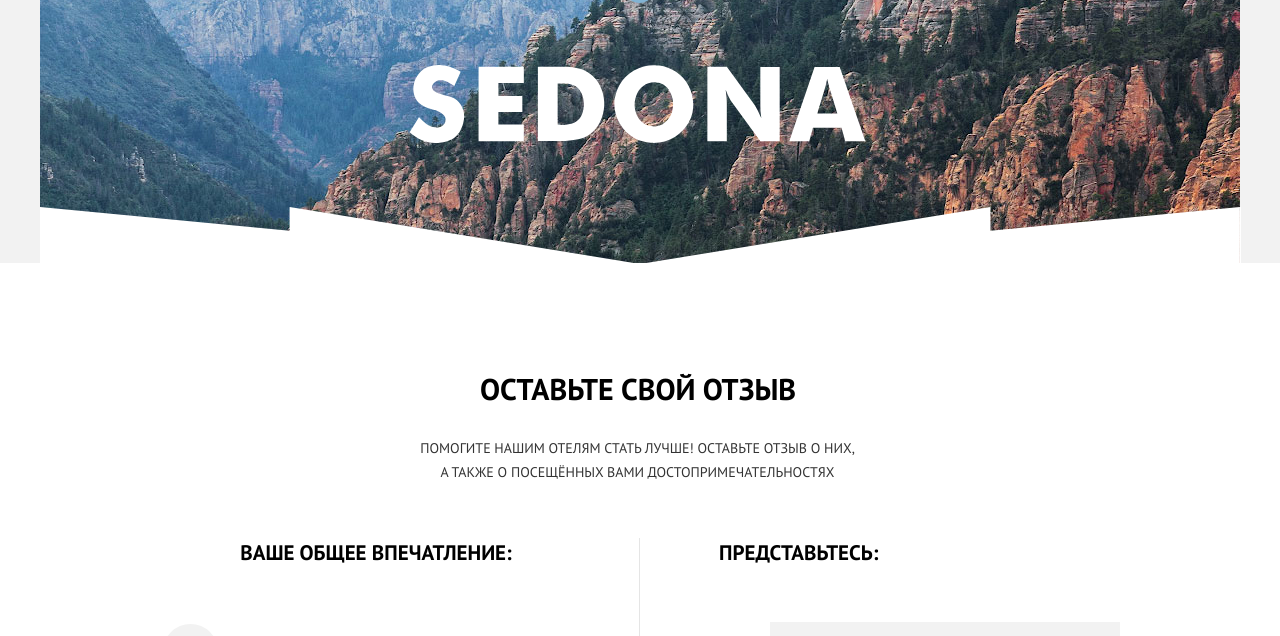
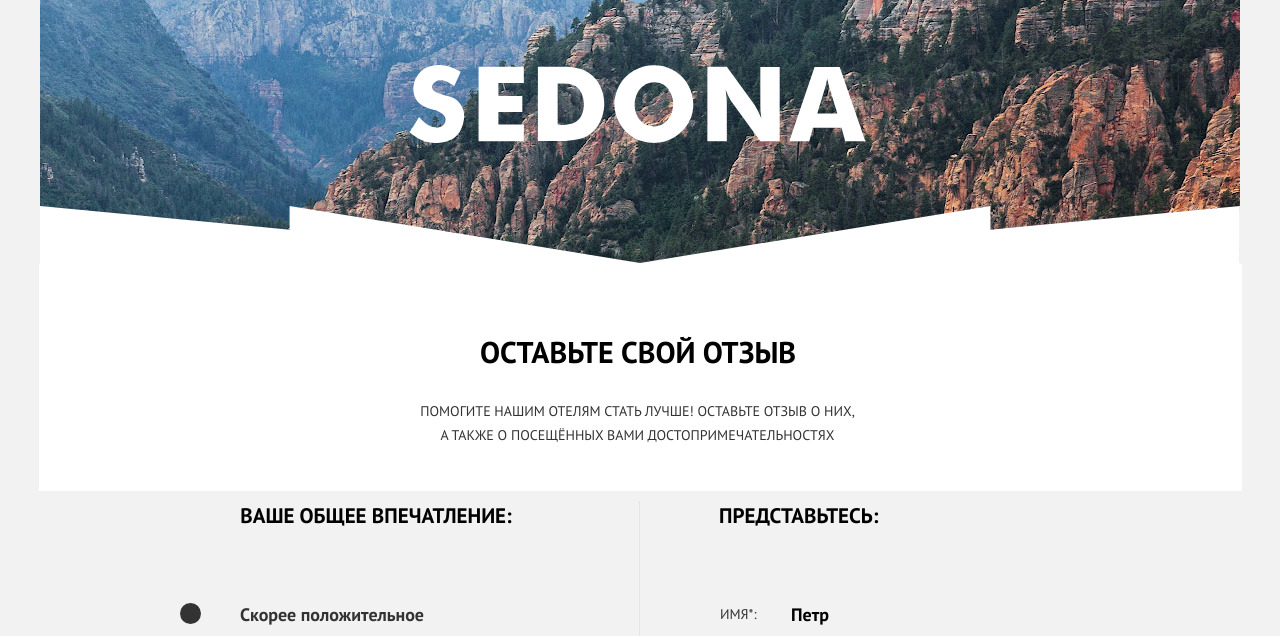
Before and after one commit to Downypaw/1331067-sedona-21, a website: page source/form.html in a window 1280 px wide. Shown: the part 93-729 px from the top of the page. Drawn offline with nearby package versions, Linux system fonts and the light colour scheme; files that its build step writes are made by us from their sources.

Commit message:
Подправлена главная страница

```diff
--- a/source/less/blocks/form-contacts.less
+++ b/source/less/blocks/form-contacts.less
@@ -1,5 +1,5 @@
 .form-contacts {
-  padding-top: 15px;
+  padding-top: 16px;
   padding-bottom: 12px;
 
   @media (min-width: @desktop-width) {
--- a/source/less/blocks/initials.less
+++ b/source/less/blocks/initials.less
@@ -1,6 +1,6 @@
 .initials {
   padding-top: 20px;
-  padding-bottom: 5px;
+  padding-bottom: 3px;
 
   @media (min-width: @tablet-width) {
     padding-top: 0;
@@ -10,14 +10,14 @@
 
 .initials__label {
   .label();
-  margin-right: 10px;
-  margin-top: 18px;
 }
 
 .initials__item {
   display: flex;
   flex-wrap: wrap;
   justify-content: space-between;
+  align-items: center;
+  margin-bottom: 20px;
 }
 
 .initials__item:nth-of-type(1) {
@@ -64,7 +64,6 @@
 
 .initials__input {
   .input();
-  margin-bottom: 20px;
   .title();
   text-transform: none;
   padding-top: 3px;
--- a/source/less/blocks/introduction.less
+++ b/source/less/blocks/introduction.less
@@ -1,6 +1,6 @@
 .introduction {
   border-color: @basic-color;
-  padding-top: 31px;
+  padding-top: 30px;
   padding-bottom: 55px;
   background-image:
     linear-gradient(-5deg, @highlight-color 12%, transparent 12.3%),
@@ -111,7 +111,7 @@
   }
 
   .introduction__wrapper {
-    margin-top: 61px;
+    margin-top: 23px;
   }
 
   .introduction__title {
@@ -120,6 +120,5 @@
 
   .introduction__text {
     margin-top: 32px;
-    margin-left: -6px;
   }
 }
--- a/source/less/blocks/page-header.less
+++ b/source/less/blocks/page-header.less
@@ -1,49 +1,41 @@
 .page-header {
   position: relative;
-  background: url("../img/intro-triangle.svg") center bottom no-repeat;
+
 
   &__container {
+    border-bottom: 1px solid @basic-color;
     min-height: 389px;
     width: 100%;
-    background: url("../img/text.svg") 50% 50% no-repeat, url("../img/back-desktop.jpg") 50% 50%  no-repeat;
-    background-size: auto, 901px 389px;
-  }
-
-  &__container::before {
-    content: "";
-    position: absolute;
-    display: block;
-    background: url("../img/intro-triangle.svg");
-    width: 1201px;
-    height: 57px;
-    bottom: -1px;
-    left: 50%;
-    margin-left: -600.5px;
+    background: url("../img/intro-triangle.svg") no-repeat center bottom, url("../img/text.svg") 50% 50% no-repeat, url("../img/back-desktop.jpg") 50% 50%  no-repeat, @highlight-color;
+    background-size: auto, auto, 901px 389px;
+    z-index: 9;
   }
 
   @media (min-width: @tablet-width) {
     &__container {
       min-height: 518px;
-      background-size: 461px 349.97px, 1200px 518px;
-      background-position: 50% 77px, 50% 50%;
+      background-size: auto, 461px 349.97px, 1200px 518px;
+      background-position: center bottom, 50% 77px, 50% 0;
     }
   }
 
   &__container--form {
     min-height: 158px;
-    background: url("../img/sedona.svg") 50% 52px no-repeat, url("../img/back-desktop.jpg") 50% -231px  no-repeat;
-    background-size: auto, 901px 389px;
+    background: url("../img/intro-triangle.svg") no-repeat center bottom, url("../img/sedona.svg") 50% 52px no-repeat, url("../img/back-desktop.jpg") 50% -231px  no-repeat, @highlight-color;
+    background-size: auto, auto, 901px 389px;
+
+
 
     @media (min-width: @tablet-width) {
       min-height: 288px;
-      background: url("../img/sedona.svg") 50% 95px no-repeat, url("../img/back-desktop.jpg") 50% -229px  no-repeat;
-      background-size: 456.9px 77.6px, 1200px 518px;
+      background: url("../img/intro-triangle.svg") no-repeat center bottom, url("../img/sedona.svg") 50% 95px no-repeat, url("../img/back-desktop.jpg") 50% -229px  no-repeat @highlight-color;
+      background-size: auto, 456.9px 77.6px, 1200px 518px;
     }
 
     @media (min-width: @desktop-width) {
       min-height: 300px;
-      background: url("../img/sedona.svg") 369px 102px no-repeat, url("../img/back-desktop.jpg") 50% -217px  no-repeat;
-      background-size: 456.9px 77.6px, 1200px 518px;
+      background: url("../img/intro-triangle.svg") no-repeat center bottom, url("../img/sedona.svg") 369px 102px no-repeat, url("../img/back-desktop.jpg") 50% -217px  no-repeat @highlight-color;
+      background-size: auto, 456.9px 77.6px, 1200px 518px;
     }
   }
 }
@@ -54,3 +46,9 @@
     .container();
   }
 }
+
+@media (min-width: @desktop-width) {
+  // .page-header__wrapper {
+  //   box-shadow: 0 5px 15px fade(@modal-shadow-color, 20%);
+  // }
+}
--- a/source/less/blocks/page.less
+++ b/source/less/blocks/page.less
@@ -15,11 +15,13 @@
 
   @media (min-width: @desktop-width) {
     background-color: @input-color;
+    .page__body-wrapper {
+      .container();
+      box-shadow: 0 5px 15px fade(@modal-shadow-color, 20%);
+    }
   }
 }
 
 @media (min-width: @desktop-width) {
-  .page-main {
-    background-color: @basic-color;
-  }
+
 }
--- a/source/less/blocks/reason-header.less
+++ b/source/less/blocks/reason-header.less
@@ -174,7 +174,7 @@
   }
 
   .reason-header--brief {
-    padding-top: 39px;
+    padding-top: 38px;
     padding-bottom: 35px;
 
     .reason-header__wrapper {
@@ -185,7 +185,7 @@
       width: 150px;
       margin-left: auto;
       margin-right: auto;
-      margin-bottom: 12px;
+      margin-bottom: 13px;
     }
 
     .reason-header__text {
--- a/source/less/blocks/review-form.less
+++ b/source/less/blocks/review-form.less
@@ -1,4 +1,5 @@
 .review-form {
+
   &__initials,
   &__contacts,
   &__impression,
@@ -41,6 +42,7 @@
 
 .review-form__part:nth-of-type(5) {
   border-bottom: none;
+  margin-bottom: 45px;
 }
 
 .review-form__legend {
@@ -61,14 +63,15 @@
   background-color: @input-color;
   resize: none;
   height: 160px;
-  margin-bottom: 45px;
   .input();
   .title();
   text-transform: none;
   width: 100% - 1px;
   font-family: "PT Sans", "Arial", sans-serif;
   padding-left: 21px;
+  padding-right: 21px;
   padding-top: 12px;
+  padding-bottom: 12px;
 
   @media (min-width: @tablet-width) {
     margin-bottom: 52px;
--- a/source/less/blocks/socials.less
+++ b/source/less/blocks/socials.less
@@ -1,6 +1,7 @@
 .socials__list {
   .list();
   display: flex;
+  flex-wrap: wrap;
   flex-direction: row;
   margin-left: -1px;
 
```
Also changed, not shown: source/index.html (+2 -0 lines), source/less/style.less (+11 -0 lines).
